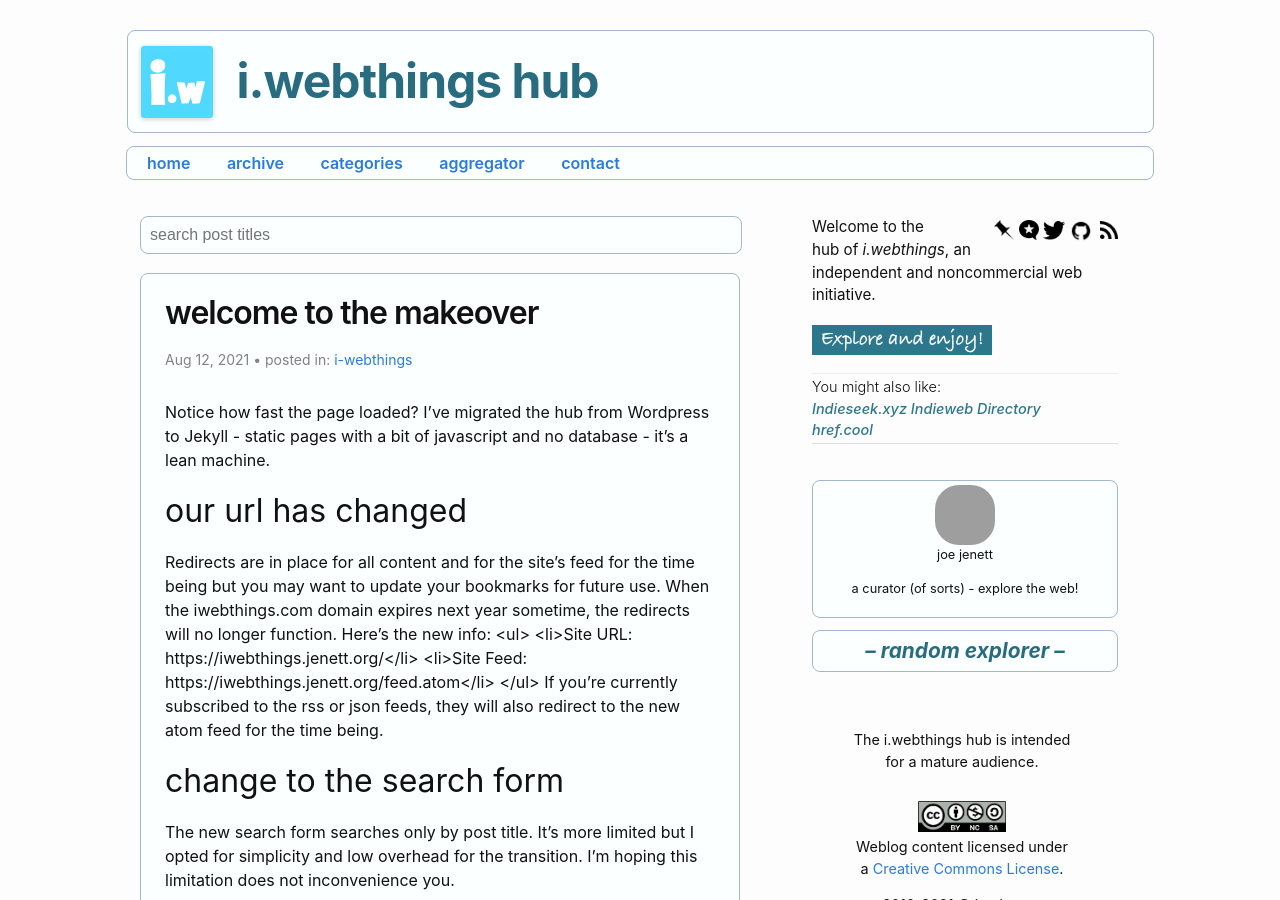
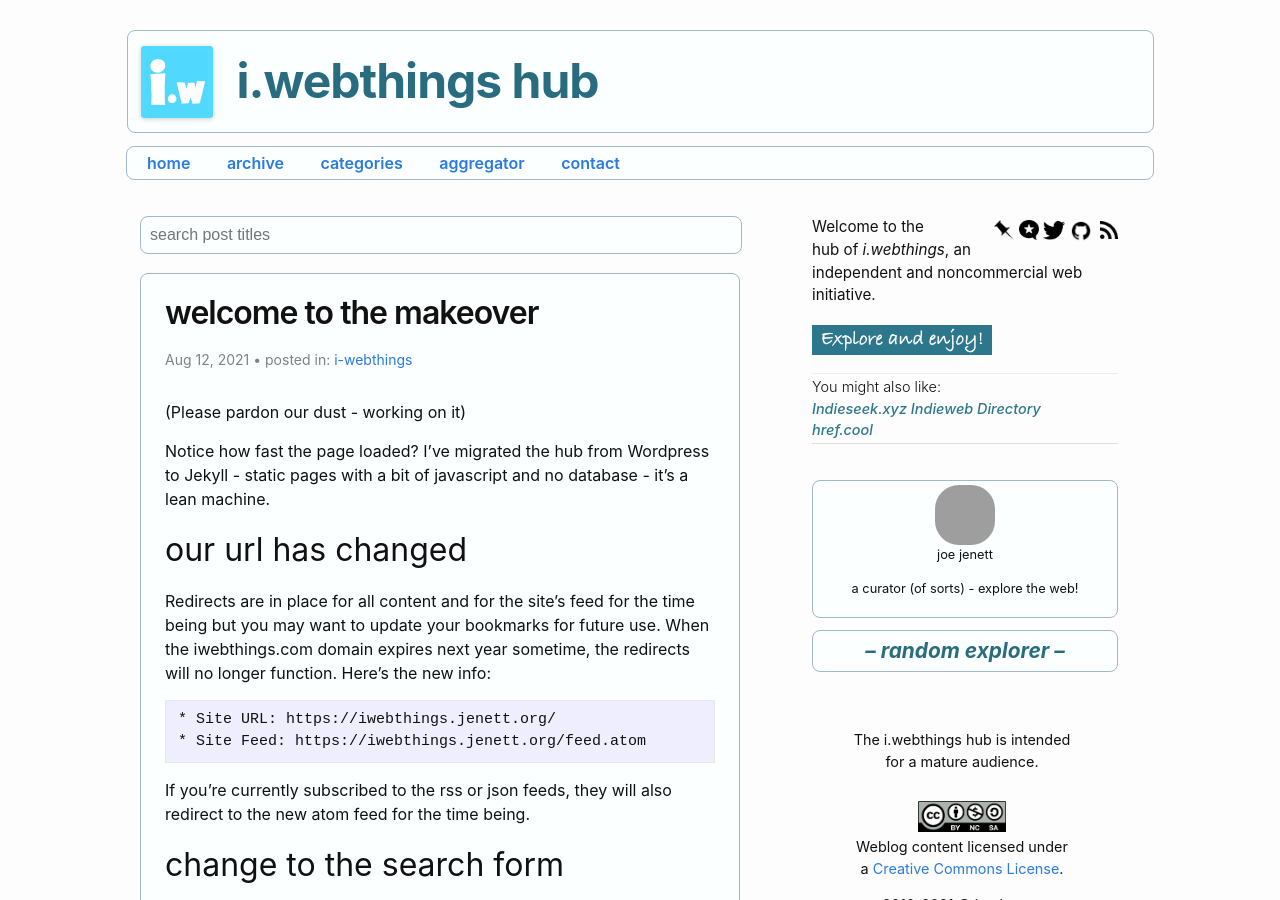
Before and after one commit to joejenett/i.webthings, a Jekyll site: the page built from _posts/2021-08-12-welcome-to-the-makeover.md, in a window 1280 px wide and 900 px high. Built offline with Jekyll 4.4.1, drawn with Linux system fonts in a browser that asks for light colours; comment, search, counter and statistics services are not loaded; grey boxes are pictures that could not be loaded.

Commit message:
Update 2021-08-12-welcome-to-the-makeover.md

```diff
--- a/_posts/2021-08-12-welcome-to-the-makeover.md
+++ b/_posts/2021-08-12-welcome-to-the-makeover.md
@@ -5,14 +5,16 @@ date:   2021-08-12 09:30:00 -0400
 categories: i-webthings
 slug: what-have-you
 ---
+(Please pardon our dust - working on it)
+
 Notice how fast the page loaded? I’ve migrated the hub from Wordpress to Jekyll - static pages with a bit of javascript and no database - it’s a lean machine.
 
 ## our url has changed
 Redirects are in place for all content and for the site’s feed for the time being but you may want to update your bookmarks for future use. When the iwebthings.com domain expires next year sometime, the redirects will no longer function. Here’s the new info:
-    <ul>
-    <li>Site URL: https://iwebthings.jenett.org/</li>
-    <li>Site Feed: https://iwebthings.jenett.org/feed.atom</li>
-	</ul>
+
+    * Site URL: https://iwebthings.jenett.org/
+    * Site Feed: https://iwebthings.jenett.org/feed.atom
+
 If you’re currently subscribed to the rss or json feeds, they will also redirect to the new atom feed for the time being.
 
 ## change to the search form
```
